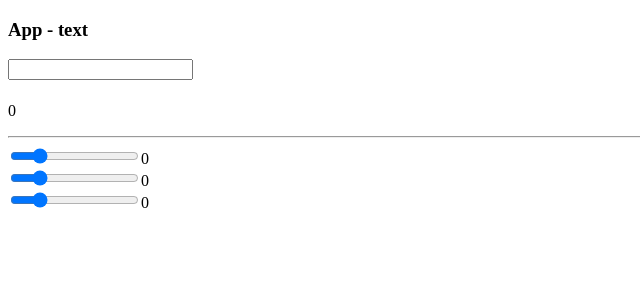
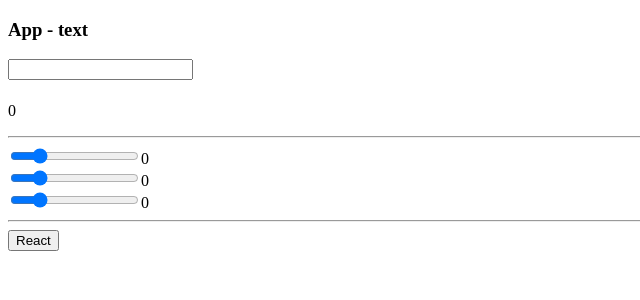
Before and after one commit to damian0999/Start_React, a React app: page / in a window 1280 px wide. Shown: the top 300 px of the page, without its empty margins (0-640 px from the left). Built offline with nearby package versions, Linux system fonts and the light colour scheme.

Commit message:
React children props

```diff
--- a/App.js
+++ b/App.js
@@ -42,6 +42,8 @@ class App extends React.Component{
         <Slider ref='blue' update={this.update}/>
         {this.state.blue}
         <br />
+        <hr />
+        <Button> React </Button>
       </div>
     );
   }
@@ -52,6 +54,12 @@ class Slider extends React.Component{
     return(
       <input type='range' min='0' max='255' onChange={this.props.update} />
     );
+  }
+}
+
+class Button extends React.Component{
+  render(){
+    return <button>{this.props.children}</button>
   }
 }
 
```
